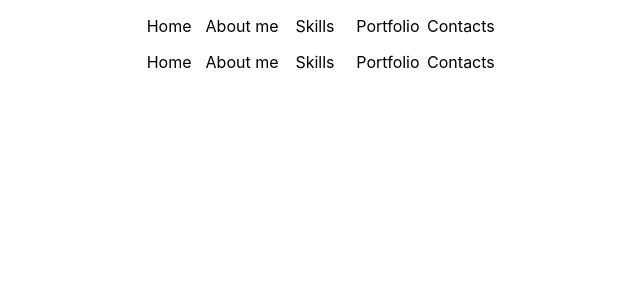
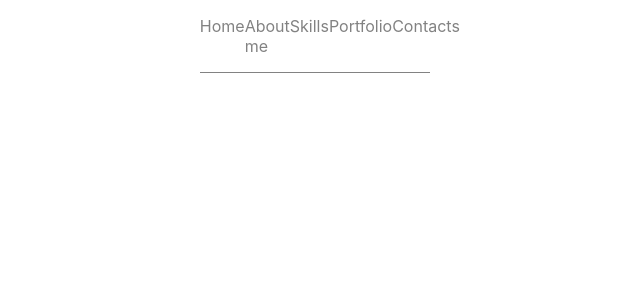
Before and after one commit to darkleon1983/myReactPage, a React (Create React App) app: page / in a window 1280 px wide. Shown: the top 300 px of the page, without its empty margins (325-965 px from the left). Built offline with nearby package versions, Linux system fonts and the light colour scheme.

Commit message:
Continued to make the header;

```diff
--- a/src/App.css
+++ b/src/App.css
@@ -25,5 +25,7 @@
   color: #61dafb;
 }
 .App {
+  display: grid;
   justify-self: center;
+  color: rgba(130, 130, 130, 1)
 }
--- a/src/App.js
+++ b/src/App.js
@@ -1,11 +1,11 @@
 import './App.css';
+import React from 'react';
 import Header from './Components/Header';
 
 const App = () => {
   return (
     <div className="App">
       <Header />
-      <Header />
     </div>
   );
 }
--- a/src/Components/Header.js
+++ b/src/Components/Header.js
@@ -1,14 +1,26 @@
+import React from 'react';
 import '../Styles/Header.css';
 
 const Header = () => {
     return (
         <div className="header">
+
             <ul>
-                <li>Home</li>
-                <li>About me</li>
-                <li>Skills</li>
-                <li>Portfolio</li>
-                <li>Contacts</li>
+                <li>
+                    <a href='#'>Home</a>
+                </li>
+                <li>
+                    <a href='#'>About me</a>
+                </li>
+                <li>
+                    <a href='#'>Skills</a>
+                </li>
+                <li>
+                    <a href='#'>Portfolio</a>
+                </li>
+                <li>
+                    <a href='#'>Contacts</a>
+                </li>
             </ul>
         </div>
     );
--- a/src/Styles/Header.css
+++ b/src/Styles/Header.css
@@ -1,11 +1,21 @@
+.header {
+    width: 80%;
+    justify-self: center;
+    border-bottom: 1px solid rgba(130, 130, 130, 1);
+}
+
 ul {
     padding: 0;
     display: grid;
-    grid-template-columns: repeat(5, 1fr);
+    justify-content: space-between;
+    grid-template-columns: repeat(5, auto);
     list-style-type: none;
   }
-  ul li {
-    text-align: center;
+
+
+  li a {
+      text-decoration: none;
+      color: inherit;
   }
 
   @media screen and (max-width: 900px) {
```
